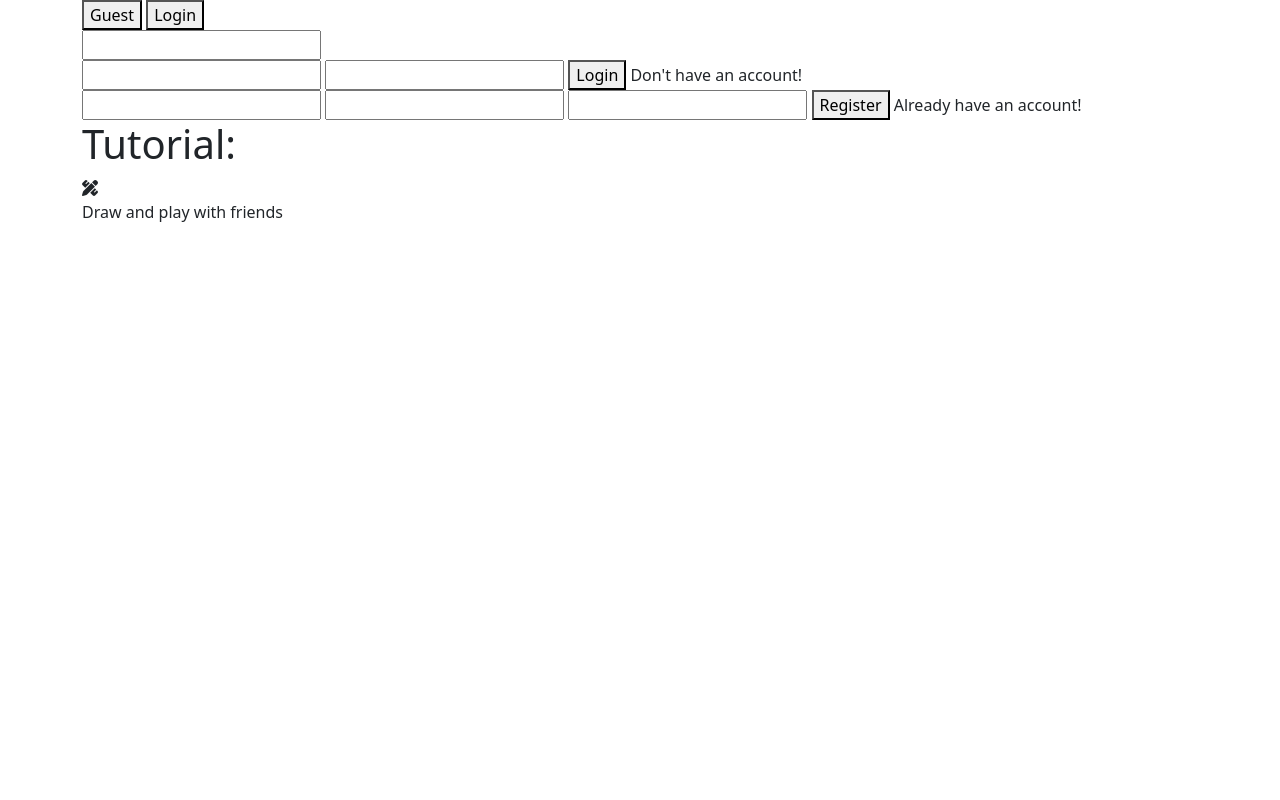
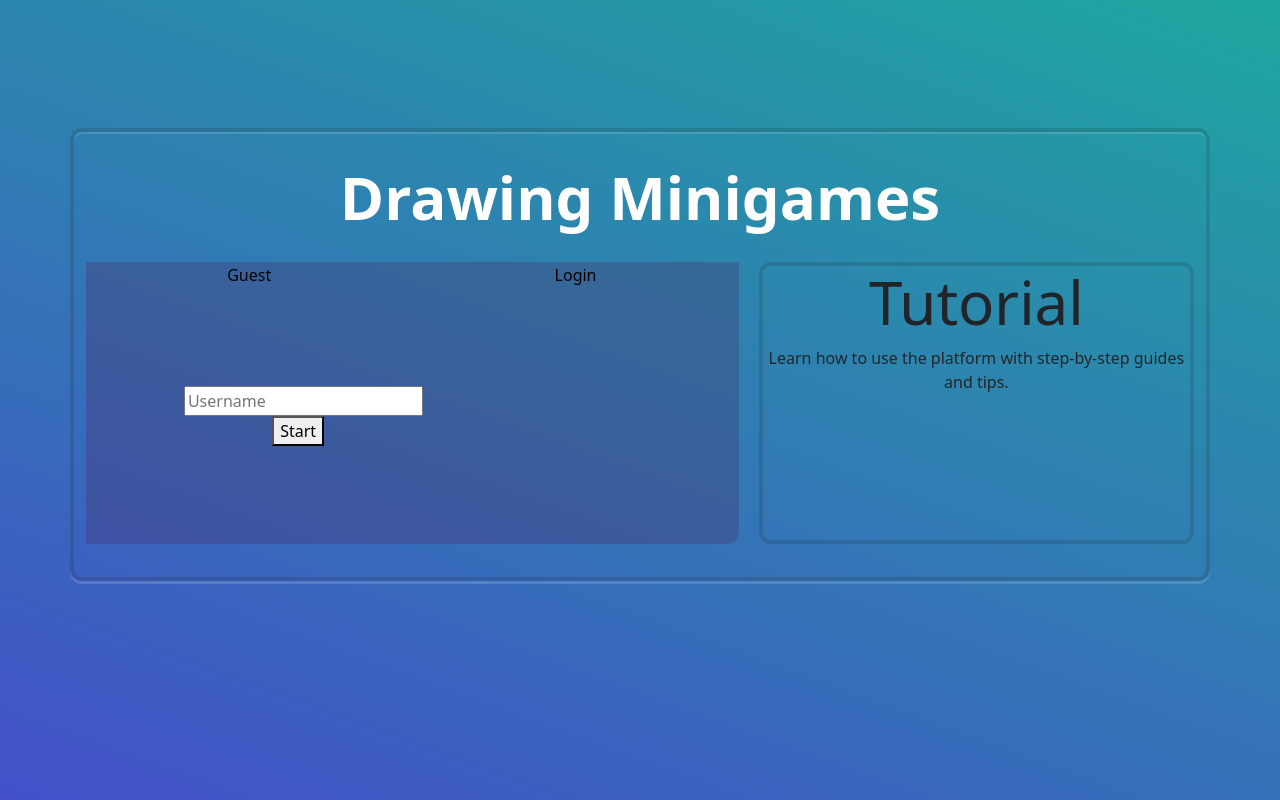
Before and after one commit to AgonKamberi/drawing_minigames, a website: page startPage.html in a window 1280 px wide. Drawn offline with nearby package versions, Linux system fonts and the light colour scheme.

Commit message:
Added simple css

```diff
--- a/startPage.css
+++ b/startPage.css
@@ -0,0 +1,82 @@
+body{
+    overflow: hidden;
+    background: linear-gradient(200deg,rgb(30, 166, 159) 0%,rgb(67, 80, 200) 100%) no-repeat center center fixed;
+    background-size: cover;
+    font-family: Century Gothic;
+}
+.container {
+    max-width: 60%;
+    margin-top: 10%;
+    border-radius: 12px;
+    border: 4px rgba(29,29,27,.15) solid;
+    box-shadow: inset 0px 2px 0px 0px rgb(255 255 255 / 15%), 0px 3px 0px 0px rgb(255 255 255 / 15%);
+}
+.header{
+    text-align: center;
+    margin-top: 20px;
+    margin-bottom: 20px;
+    color: white;
+    font-size: 60px;
+    font-weight: bold;
+}
+.main-part {
+    width: 60%;
+    margin-bottom: 3%;
+}
+.tutorial{
+    text-align: center;
+    margin-bottom: 3%;
+}
+.account{
+    background-color: rgba(80,24,81,.25);
+    border-radius: 0 0 12px;
+    position: relative;
+    align-items: center;
+    justify-content: center;
+    text-align: center;
+    padding: 15%;
+}
+.tutorial {
+    width: 40%;
+    border: 4px rgba(29,29,27,.15) solid;
+    border-radius: 12px;
+}
+.split-container {
+    display: flex;
+    gap: 20px;
+}
+.switch-buttons{
+    display: flex;
+    flex-direction: row;
+}
+.switch-buttons button{
+    background-color: rgba(80,24,81,.25);
+    border: none;
+    width: 50%;
+}
+.guestButton .loginButton{
+    size: 0.9;
+}
+.guest, .login, .register {
+    display: none;
+}
+.guest, .login, .register input{
+    width: 50%;
+}
+.guest.active{
+    display: block;
+}
+.login.active {
+    display: flex;
+    flex-direction: column;
+}
+.register.active {
+    display: flex;
+    flex-direction: column;
+}
+.aLinks{
+    cursor: pointer;
+}
+.tutorial h5{
+    font-size: 60px;
+}
--- a/startPage.html
+++ b/startPage.html
@@ -4,43 +4,52 @@
     <meta charset="UTF-8">
     <meta name="viewport" content="width=device-width, initial-scale=1.0">
     <title>Document</title>
-    <link href="https://cdn.jsdelivr.net/npm/bootstrap@5.3.1/dist/css/bootstrap.min.css" rel="stylesheet" integrity="sha384-mQ93RiYQRXjYvWf0FRCXU9MQzw1+MZjlvB+qd/CZT5+nRG/PaXjkge/X3KA53PtZ" crossorigin="anonymous">
+    <link rel="stylesheet" href="startPage.css">
+    <link href="https://cdn.jsdelivr.net/npm/bootstrap@5.3.3/dist/css/bootstrap.min.css" rel="stylesheet" integrity="sha384-QWTKZyjpPEjISv5WaRU9OFeRpok6YctnYmDr5pNlyT2bRjXh0JMhjY6hW+ALEwIH" crossorigin="anonymous">
 </head>
 <body>
     <div class="container">
-        <div class="switchButtons">
-            <button onclick="enableGuest()">Guest</button>
-            <button onclick="enableLogin()">Login</button>
+        <div class="header">
+            <p>Drawing Minigames</p>
         </div>
-        <div class="guest">
-            <input type="text" name="username">
+        <div class="split-container">
+            <div class="main-part">
+                <div class="switch-buttons">
+                    <button class="guestButton" onclick="enableGuest()">Guest</button>
+                    <button class="loginButton" onclick="enableLogin()">Login</button>
                 </div>
                 <div class="account">
+                    <div class="guest active">
+                        <input type="text" placeholder="Username">
+                        <button class="startButton">Start</button>
+                    </div>
                     <div class="login">
-                <input type="text" name="username">
-                <input type="password" name="password">
-                <button>Login</button>
-                <a onclick="enableRegister()">Don't have an account!</a>
+                        <h5>Login</h5>
+                        <input type="text" placeholder="Username">
+                        <input type="password" placeholder="Password">
+                        <button class="startButton">Start</button>
+                        <a class="aLinks" onclick="enableRegister()">Don't have an account? Sign up!</a>
                     </div>
                     <div class="register">
-                <input type="text" name="username">
-                <input type="email" name="email">
-                <input type="password" name="password">
-                <button>Register</button>
-                <a onclick="enableLogin()">Already have an account!</a>
+                        <h5>Register</h5>
+                        <input type="text" placeholder="Username">
+                        <input type="email" placeholder="Email">
+                        <input type="password" placeholder="Password">
+                        <button class="startButton">Start</button>
+                        <a class="aLinks" onclick="enableLogin()">Already have an account? Log in!</a>
                     </div>
                 </div>
-        <div>
-            <h1>Tutorial:</h1>
-            <div id="tutorialIcon">
-                <i class="fas fa-pencil-ruler"></i>
             </div>
-            <p>Draw and play with friends</p>
+            <div class="tutorial">
+                <h5>Tutorial</h5>
+                <p>Learn how to use the platform with step-by-step guides and tips.</p>
+            </div>
         </div>
     </div>
 
+    <script src="startPage.js"></script>
     <script src="https://kit.fontawesome.com/392cdd91ff.js" crossorigin="anonymous"></script>
     <script src="https://code.jquery.com/jquery-3.7.1.min.js" integrity="sha384-G/z/Nsz7hx/Zj1CmzngzG7APZj+MLZ7JdHY9VoIB7JXNCg8l7TzzPd/OVYe6xHRR" crossorigin="anonymous"></script>
-    <script src="https://cdn.jsdelivr.net/npm/bootstrap@5.3.1/dist/js/bootstrap.bundle.min.js" integrity="sha384-HoMj6YYZvX+DeZ+qRSb1wOpnhaB5XZWKnpFtb/Gj2XWciv5d3XxU4hxD22dQ7R3Y" crossorigin="anonymous"></script>
+    <script src="https://cdn.jsdelivr.net/npm/bootstrap@5.3.3/dist/js/bootstrap.bundle.min.js" integrity="sha384-YvpcrYf0tY3lHB60NNkmXc5s9fDVZLESaAA55NDzOxhy9GkcIdslK1eN7N6jIeHz" crossorigin="anonymous"></script>
 </body>
 </html>
--- a/startPage.js
+++ b/startPage.js
@@ -0,0 +1,17 @@
+function enableGuest() {
+    document.querySelector('.guest').classList.add('active');
+    document.querySelector('.login').classList.remove('active');
+    document.querySelector('.register').classList.remove('active');
+}
+
+function enableLogin() {
+    document.querySelector('.guest').classList.remove('active');
+    document.querySelector('.login').classList.add('active');
+    document.querySelector('.register').classList.remove('active');
+}
+
+function enableRegister() {
+    document.querySelector('.guest').classList.remove('active');
+    document.querySelector('.login').classList.remove('active');
+    document.querySelector('.register').classList.add('active');
+}
```
Lines whose indentation alone changed are shown as unchanged.
